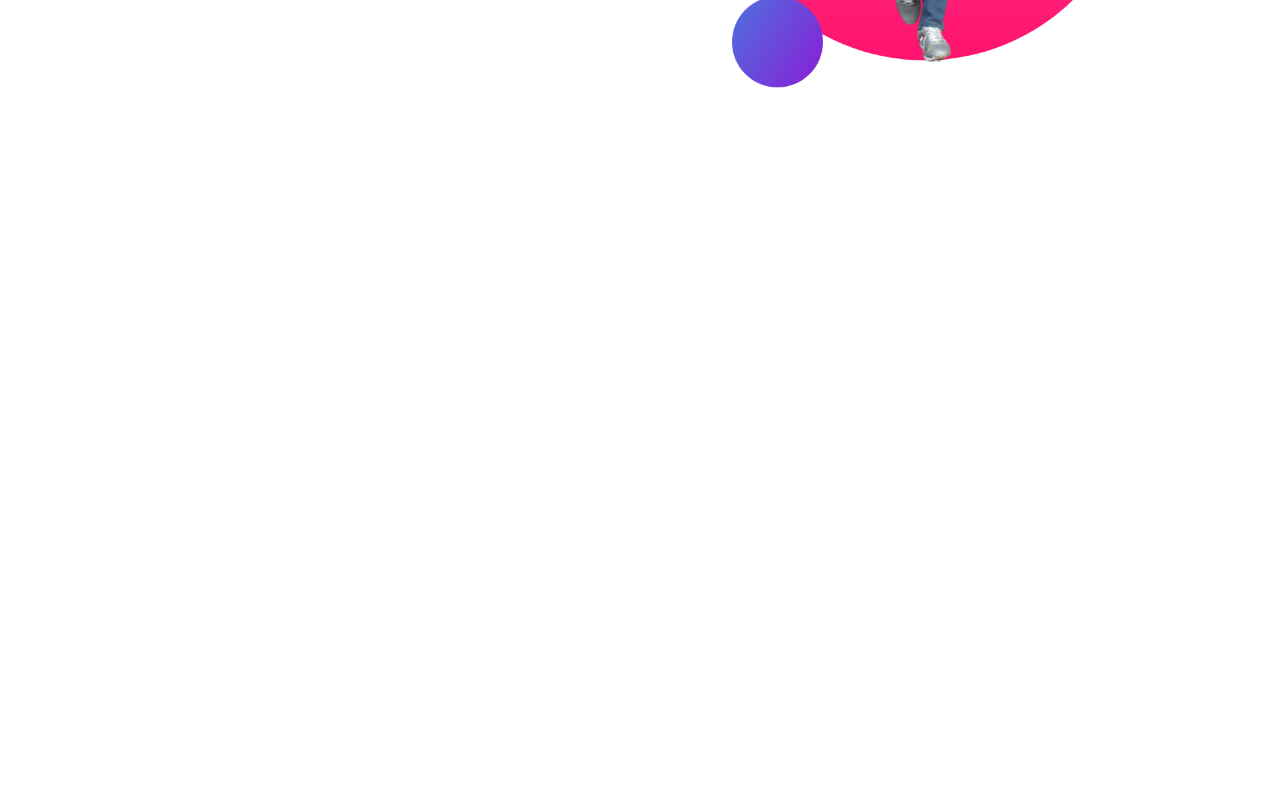
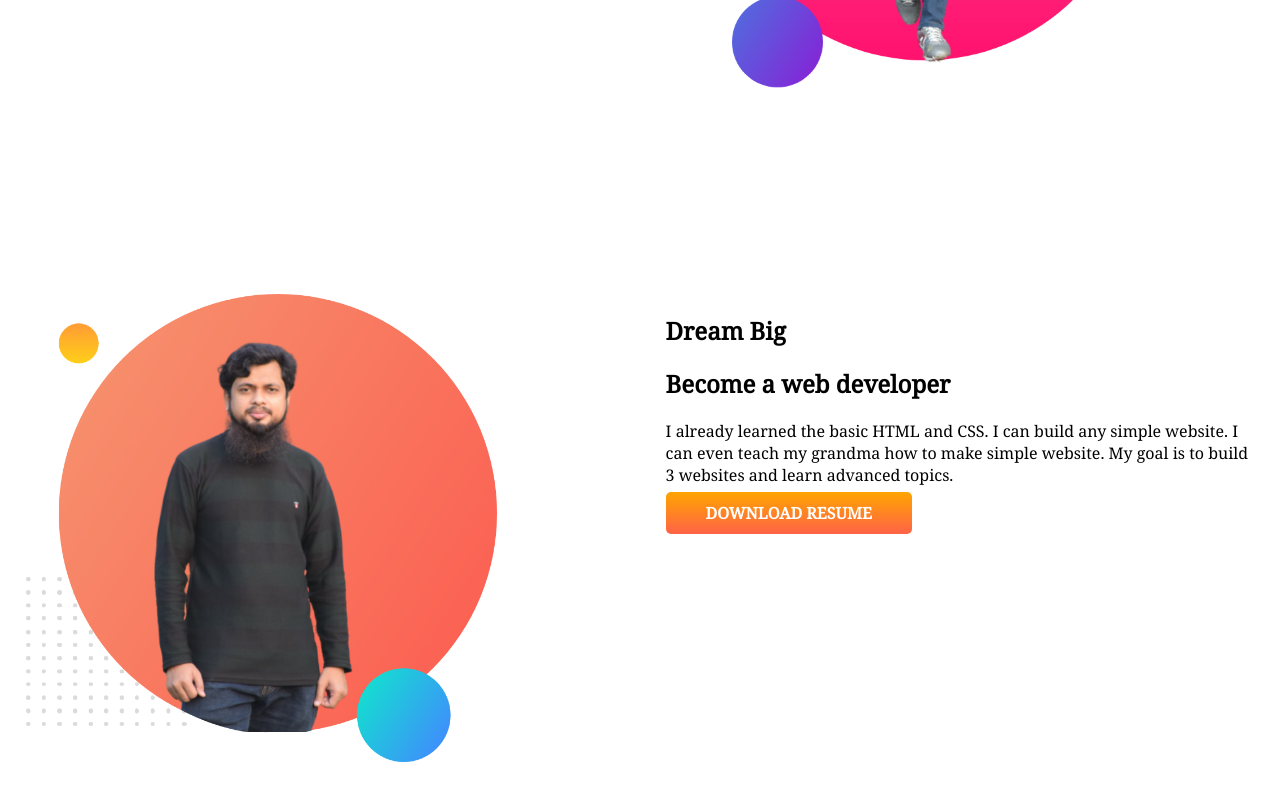
Before and after one commit to Sgit76/developer-portfolio-2, a plain HTML site: page index.html in a window 1280 px wide. Shown: the part 390-1190 px from the top of the page. Before the commit the page ends 800 px from the top, so only its background shows below. Drawn offline with Linux system fonts and the light colour scheme.

Commit message:
add second section

```diff
--- a/index.html
+++ b/index.html
@@ -25,5 +25,18 @@
             <img src="images/my-bg-pic-2.png" alt="me">
         </div>
     </section>
+    <section>
+        <div class="half-width">
+            <img src="images/my-bg-pic1.png" alt="my pic">
+        </div>
+        <div class="half-width">
+            <h1>Dream Big</h1>
+            <h1>Become a web developer</h1>
+            <p>
+                I already learned the basic HTML and CSS. I can build any simple website. I can even teach my grandma how to make simple website. My goal is to build 3 websites and learn advanced topics.
+            </p>
+            <a class="link-button" href="" target="_blank">DOWNLOAD RESUME</a>
+        </div>
+    </section>
 </body>
 </html>
--- a/style.css
+++ b/style.css
@@ -16,6 +16,7 @@ body{
 }
 section{
     display: flex;
+    margin-bottom: 150px;
 }
 .half-width{
     width: 50%;
```
